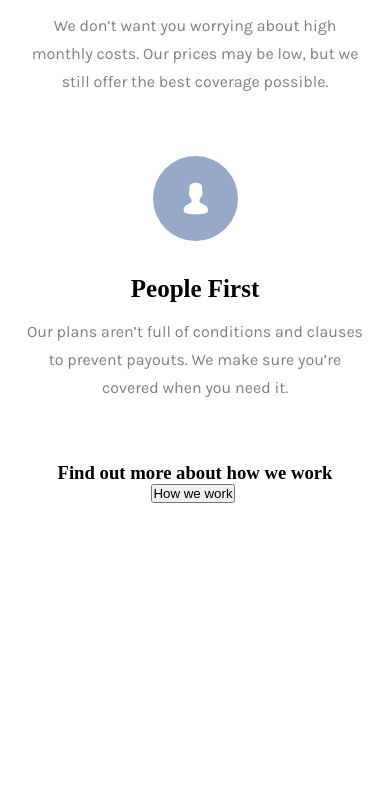
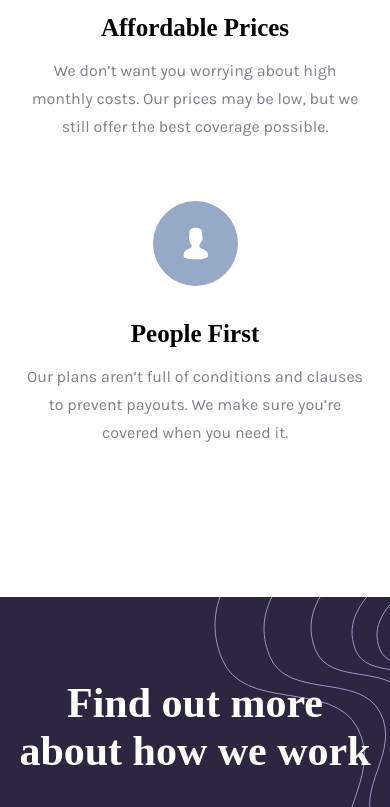
Before and after one commit to darlysson/insurance, a plain HTML site: page index.html in a window 390 px wide. Shown: the part 1834-2641 px from the top of the page. Before the commit the page ends 2337 px from the top, so only its background shows below. Drawn offline with nearby package versions, Linux system fonts and the light colour scheme.

Commit message:
Added: Find out more section.

```diff
--- a/index.html
+++ b/index.html
@@ -41,33 +41,35 @@
       <img class="intro-right" src="./assets/images/bg-pattern-intro-right-mobile.svg" alt="Intro right">
     </section>
 
-    <section id="cards">
+    <section class="cards">
       <hr>
       <h1 class="articles-title">We’re different</h1>
       <article>
         <img id="snappy-process" src="assets/images/icon-snappy-process.svg" alt="Snappy Process">
         <h1>Snappy Process</h1>
         <p>Our application process can be completed in minutes, not hours.
-          Don’t get stuck filling in tedious forms.</p>
+          Don’t get stuck filling in tedious forms.
+        </p>
       </article>
       <article>
         <img src="assets/images/icon-affordable-prices.svg" alt="Affordable Prices">
         <h1>Affordable Prices</h1>
         <p>We don’t want you worrying about high monthly costs. Our
-          prices may be low, but we still offer the best coverage possible.</p>
+          prices may be low, but we still offer the best coverage possible.
+        </p>
       </article>
       <article>
         <img src="assets/images/icon-people-first.svg" alt="People First">
         <h1>People First</h1>
         <p>Our plans aren’t full of conditions and
-          clauses to prevent payouts. We make sure you’re covered when you need it.</p>
+          clauses to prevent payouts. We make sure you’re covered when you need it.
+        </p>
       </article>
+    </section>
 
-      <section>
-        <h1>Find out more about how we work</h1>
-        <button>How we work</button>
-        <img src="" alt="">
-      </section>
+    <section class="find-more">
+      <h1>Find out more about how we work</h1>
+      <button>How we work</button>
     </section>
   </main>
 
--- a/sass/media-queries/_phone-default.scss
+++ b/sass/media-queries/_phone-default.scss
@@ -79,24 +79,19 @@
 
       img.intro-right {
         float: right;
-        position: relative;
         margin-top: 30px;
       }
     } // end of main section
 
-    section#cards {
+    section.cards {
       margin-top: 150px;
       margin-bottom: 150px;
       text-align: center;
-      position: absolute;
-      display: flex;
-      flex-direction: column;
-      align-items: center;
-      justify-content: center;
 
       hr {
         width: 35%;
         margin-bottom: 40px;
+        margin-left: 130px;
       }
 
       h1.articles-title {
@@ -125,5 +120,34 @@
         }
       }
     } // end of cards section
+    section.find-more {
+      background-color: $primary-color;
+      color: #fff;
+      height: 350px;
+      text-align: center;
+      display: flex;
+      flex-direction: column;
+      justify-content: center;
+      align-items: center;
+      background-image: url(../../assets/images/bg-pattern-how-we-work-mobile.svg);
+      background-repeat: no-repeat;
+      background-position: right top;
+
+      h1 {
+        font-size: 42px;
+        padding: 0 15px;
+      }
+      button {
+        width: 170px;
+        height: 50px;
+        color: #fff;
+        border: 1.75px solid #fff;
+        margin: 40px 0 0 10px;
+        text-transform: uppercase;
+        background-color: $primary-color;
+        font-weight: bold;
+        cursor: pointer;
+      }
+    }
   } // end of main
 } //end of media querie
```
Also changed, not shown: css/global.css.
